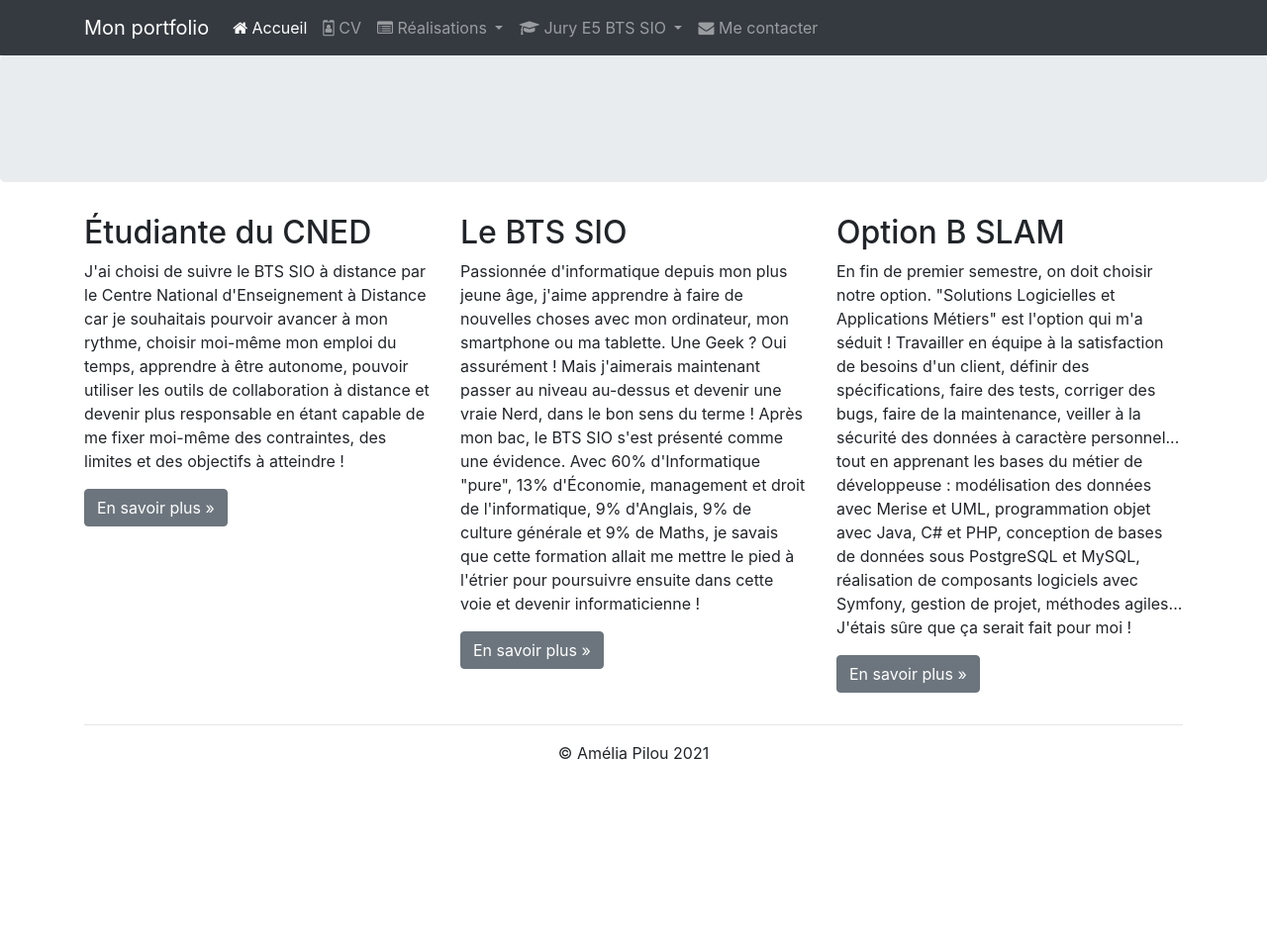
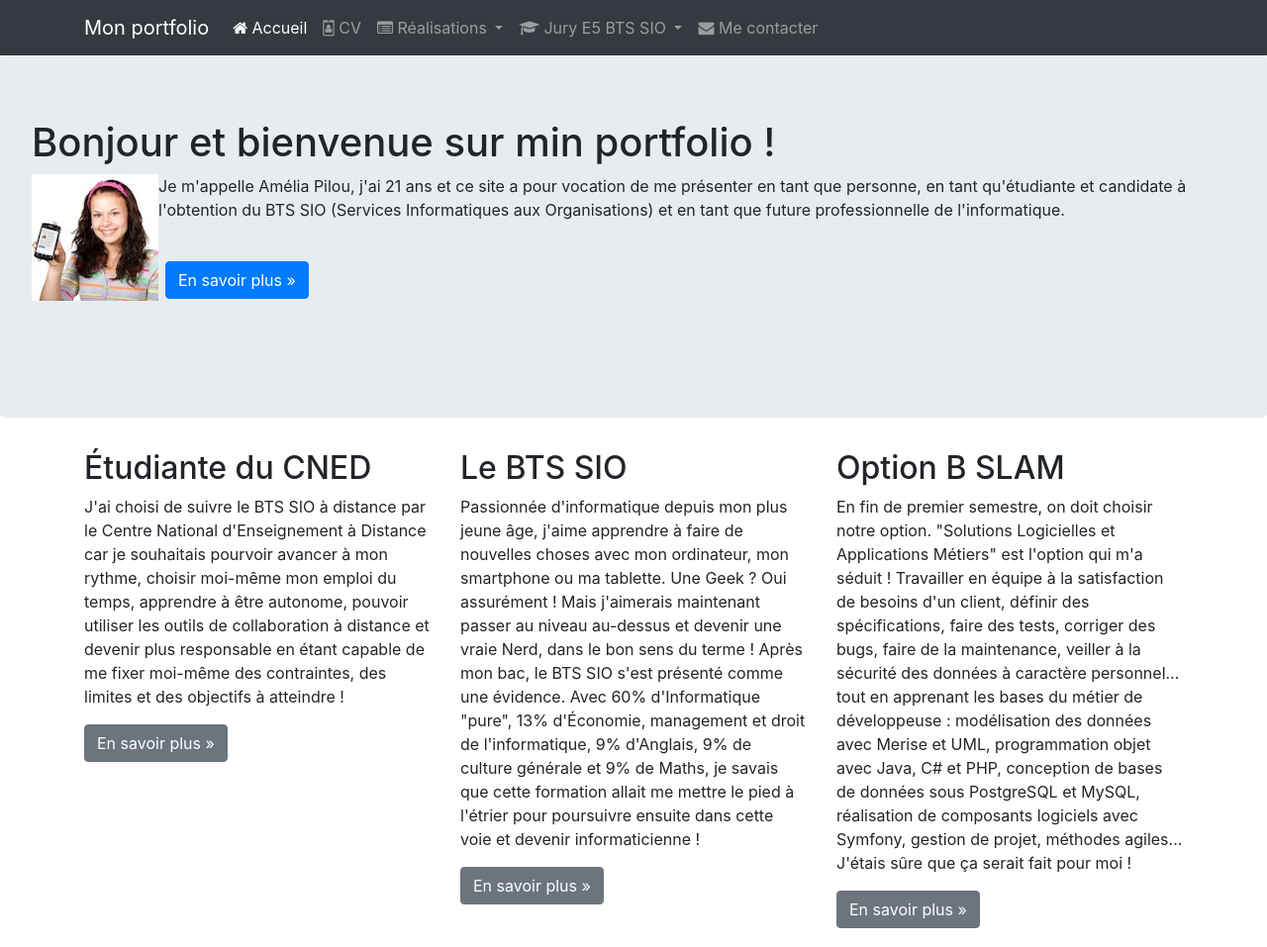
Before and after one commit to M3rwin/M3rwin.github.io, a plain HTML site: page index.html in a window 1280 px wide. Shown: the top 957 px of the page at 99% size. Before the commit the page ends 800 px from the top, so only its background shows below. Drawn offline with nearby package versions, Linux system fonts and the light colour scheme.

Commit message:
Ajout d'une photo de profil et d'une bio.

```diff
--- /dev/null
+++ b/css/style.css
@@ -0,0 +1,10 @@
+.presentation{
+    display: flex;
+    flex-direction: row;
+}
+
+#boutonBio{
+    position: relative;
+    right: -135px;
+    top: -40px;
+}
--- a/index.html
+++ b/index.html
@@ -12,6 +12,7 @@
         <link rel="icon" href="favicon.ico">
         <link href="https://maxcdn.bootstrapcdn.com/font-awesome/4.7.0/css/font-awesome.min.css"
               rel="stylesheet">
+        <link rel="stylesheet" href="css/style.css">
 
 
         <title>Portfolio de Marco CLIN - BTS SIO SLAM</title>
@@ -117,7 +118,22 @@
             </div>
         </nav>
 
-        <div class="jumbotron"></div> <!-- Emplacement pour le contenu principal de la page -->
+        <div class="jumbotron">
+            <h1>Bonjour et bienvenue sur min portfolio !</h1>
+
+            <div class="presentation">
+            <img alt="photo de profil" src="images/AmeliaPilou.jpg">
+            <p>Je m'appelle Amélia Pilou, j'ai 21 ans et ce site a pour vocation de me présenter en tant que personne, en tant qu'étudiante et candidate à l'obtention du BTS SIO (Services Informatiques aux Organisations) et en tant que future professionnelle de l'informatique.</p>
+
+                        </p>
+            </div>
+            <p><a class="btn btn-primary brn-lg" href="https://www.onisep.fr/Ressources/Univers-Fo
+                              rmation/Formations/Post-bac/bts-services-informatiques-aux-organisations-op
+                              tion-b-solutions-logicielles-et-applications-metiers" target="_blank"
+                              role="button" id="boutonBio">En savoir plus »</a>
+        </div> <!-- Emplacement pour le contenu principal de la page -->
+
+
         <footer>
             <div class="container">
                 <div class="row">
```
Also changed, not shown: css/images/Red-Rating-Stars.png (added), css/images/ligne.png (added), images/AmeliaPilou.jpg (added), images/MVC.png (added), images/adapters.png (added), images/cv/github2-dreamstale35.png (added), images/cv/instagram-dreamstale43.png (added), images/cv/linkedin-dreamstale45.png (added), images/cv/mail-dreamstale47.png (added), images/cv/skype-dreamstale61.png (added), images/cv/twitter-dreamstale71.png (added), images/ihmcoach.png (added).
